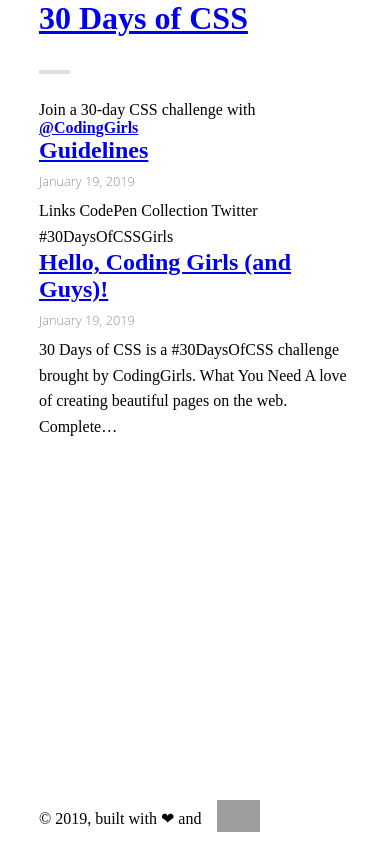
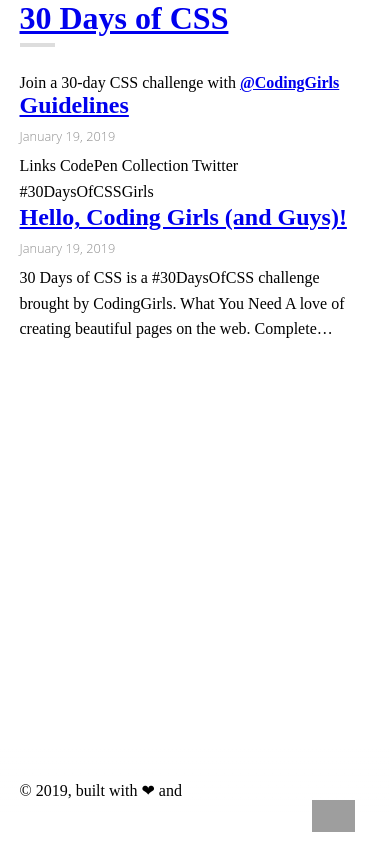
Before and after one commit to CodingGirlsSG/30-days-of-css, a Gatsby site in the folder site/: page / in a window 390 px wide. Built offline with nearby package versions, Linux system fonts and the light colour scheme; Gatsby itself is replaced by a stand-in of ours; grey boxes are pictures that could not be loaded.

Commit message:
Update styles for mobile

```diff
--- a/site/src/components/Footer/style.css
+++ b/site/src/components/Footer/style.css
@@ -9,6 +9,7 @@
   );
   width: 100vw;
 }
+
 .footer-text {
   font-family: Coiny, cursive;
 }
@@ -19,6 +20,16 @@
   margin: 0 auto;
   display: flex;
   align-items: center;
+}
+@media only screen and (max-width: 455px) {
+  .content {
+    width: 90%;
+    flex-direction: column;
+    align-items: flex-start;
+  }
+  .content a {
+    align-self: flex-end;
+  }
 }
 .content a {
   border-bottom: unset;
--- a/site/src/components/Header/style.css
+++ b/site/src/components/Header/style.css
@@ -7,7 +7,6 @@
   margin-bottom: 2rem;
   text-align: left;
   position: relative;
-  height: 4rem;
   /* border-bottom: 4px solid #ddd; */
 }
 .site-title::before {
--- a/site/src/components/Layout/style.css
+++ b/site/src/components/Layout/style.css
@@ -7,6 +7,11 @@
   width: 80%;
   max-width: 800px;
   margin: 0 auto;
+}
+@media only screen and (max-width: 800px) {
+  .layout__main {
+    width: 90%;
+  }
 }
 .layout__content {
   padding-bottom: 6rem; /* footer height + footer margin bottom */
```
